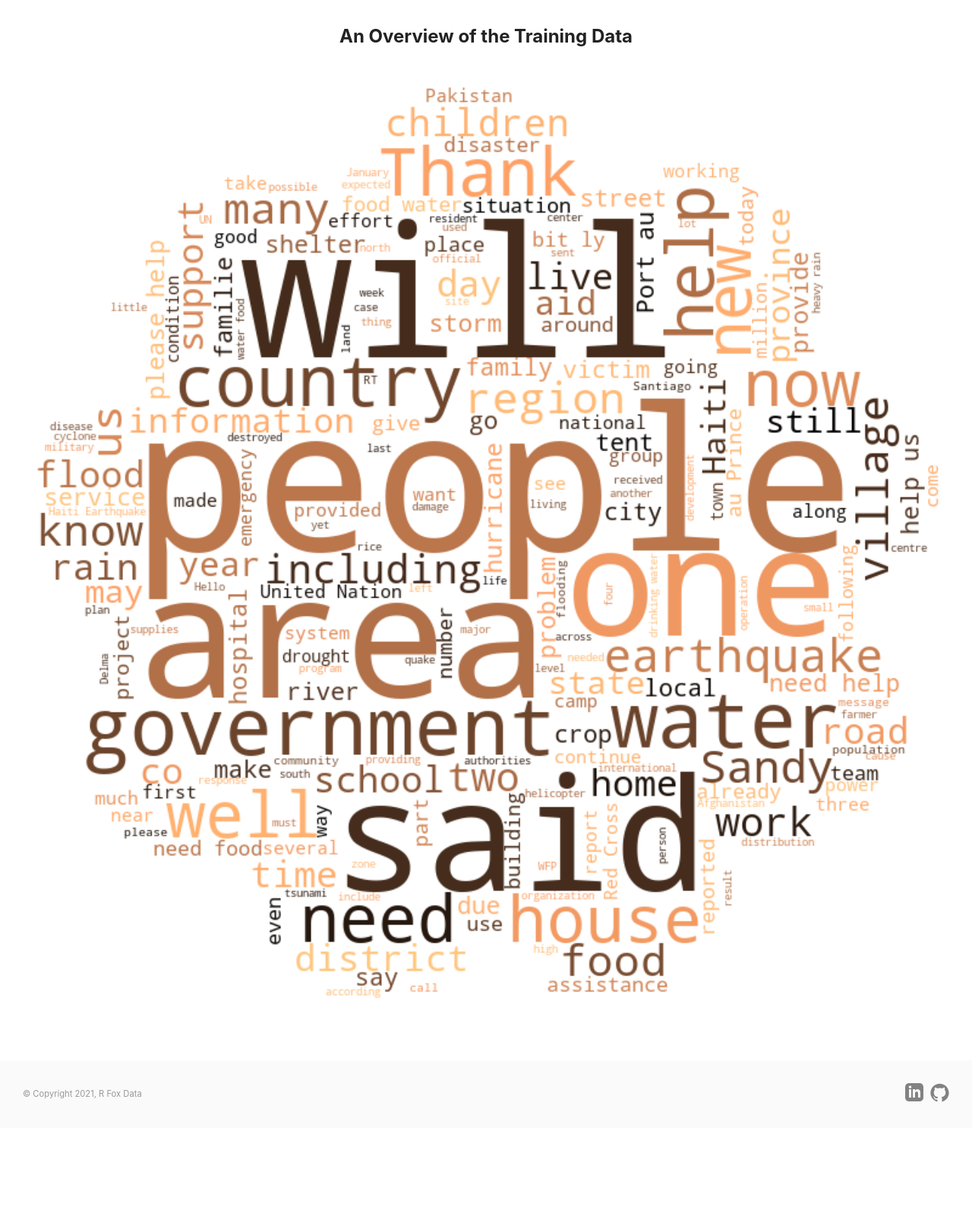
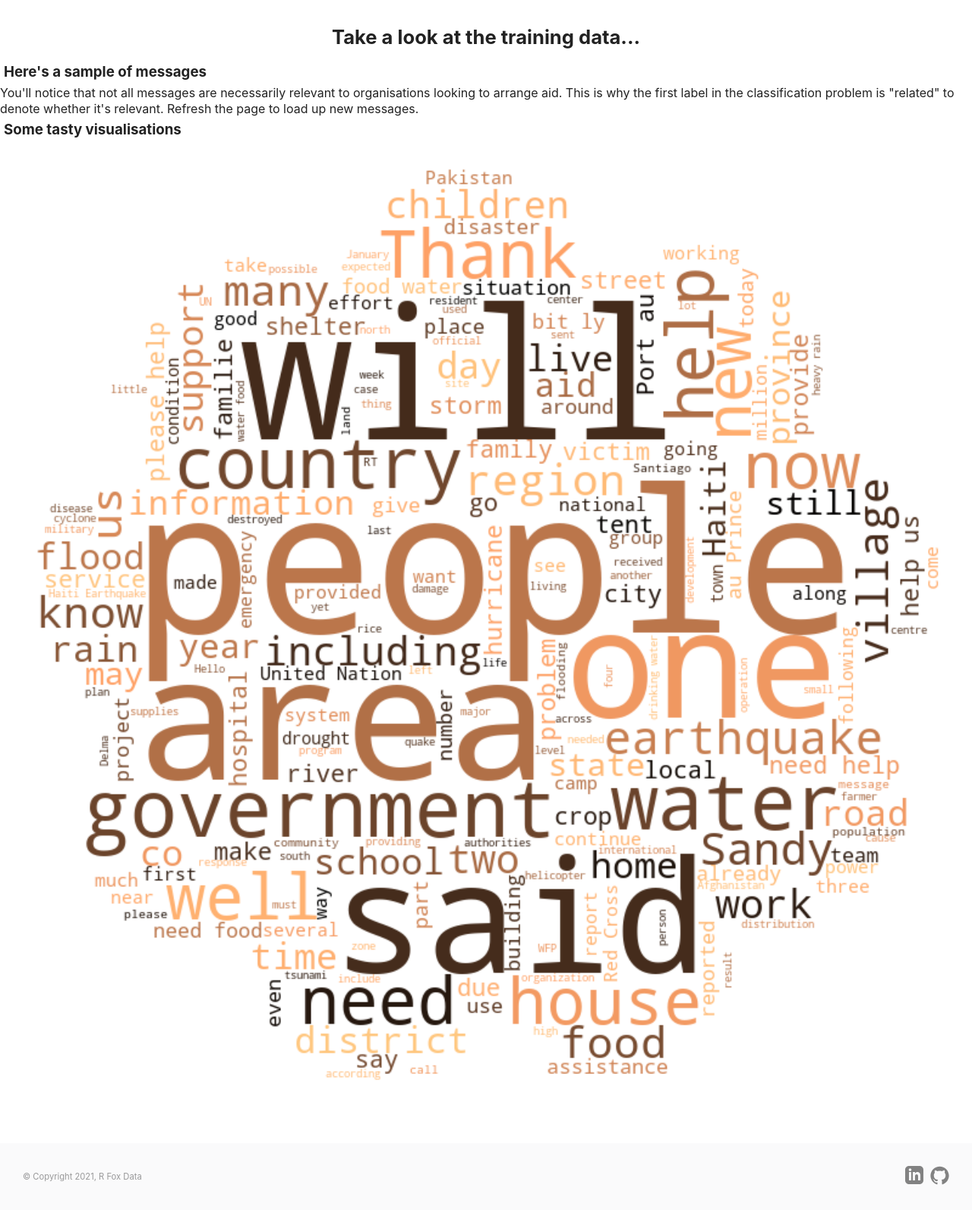
Before and after one commit to rjjfox/disaster-response-classification, a Flask app: template app/templates/master.html in a window 1280 px wide. Shown: the part 560-2153 px from the top of the page at 76% size. Before the commit the page ends 2011 px from the top, so only its background shows below. Run offline with Flask 2, Linux system fonts and the light colour scheme; the template is opened without the code that fills it, so the values that code supplies are empty; parts of the project's set-up code (start-up, migrations or seed data) failed here and were passed over; some libraries are stand-ins or nearby versions.

Commit message:
Provide sample messages to try API
Three sample messages are pulled from the dataset and displayed.
Messages are capped at 250 characters with the original full-length
message stored but not displayed. Future commit will activate buttons
to fire query and display go page.

```diff
--- a/app/run.py
+++ b/app/run.py
@@ -47,12 +47,14 @@ def index():
     ids = ["graph-{}".format(i) for i, _ in enumerate(figures)]
     graphJSON = json.dumps(figures, cls=plotly.utils.PlotlyJSONEncoder)
 
-    # # encode plotly graphs in JSON
-    # ids = ["graph-{}".format(i) for i, _ in enumerate(graphs)]
-    # graphJSON = json.dumps(graphs, cls=plotly.utils.PlotlyJSONEncoder)
+    messages_df = df[["message", "genre"]].copy()
+    messages_df["shortened"] = messages_df.message.str[:250]
+    sample_messages = messages_df.sample(3).values
 
     # render web page with plotly graphs
-    return render_template("master.html", ids=ids, graphJSON=graphJSON)
+    return render_template(
+        "master.html", ids=ids, graphJSON=graphJSON, sample_messages=sample_messages
+    )
 
 
 # web page that handles user query and displays model results
--- a/app/templates/master.html
+++ b/app/templates/master.html
@@ -9,10 +9,10 @@
     <title>Disasters</title>
 
     <!-- css stylesheet -->
-    <link rel="stylesheet" type="text/css" href="{{ url_for('static',filename='styles/main.css') }}" />
     <link rel="stylesheet" type="text/css" href="{{ url_for('static',filename='styles/reset.css') }}" />
     <link rel="stylesheet" type="text/css" href="{{ url_for('static',filename='styles/normalize.css') }}" />
     <link rel="stylesheet" type="text/css" href="{{ url_for('static',filename='styles/typography.css') }}" />
+    <link rel="stylesheet" type="text/css" href="{{ url_for('static',filename='styles/main.css') }}" />
 
     <!-- fontawesome -->
     <link rel="stylesheet" href="https://cdnjs.cloudflare.com/ajax/libs/font-awesome/4.7.0/css/font-awesome.min.css">
@@ -82,16 +82,40 @@
     {% block content %}
     <div class="overview">
         <div class="overview-header">
-            <h2>An Overview of the Training Data</h2>
+            <h1>Take a look at the training data...</h1>
         </div>
 
-        <div class="plots">
-            {% for id in ids %}
-            <div id="{{id}}"></div>
-            {% endfor %}
+        <div class="samples">
+            <h3>Here's a sample of messages</h3>
+            <p>
+                You'll notice that not all messages are necessarily relevant to organisations looking to arrange aid.
+                This is why the first label in the classification problem is "related" to denote whether it's relevant.
+                Refresh the page to load up new messages.
+            </p>
+
+            <div class="sample-slots">
+                {% for sample in sample_messages %}
+                <div>
+                    <p><i>"{{sample[2]}}"</i> (source: {{sample[1]}})</p>
+                    <div>
+                        <button>Classify Message</button>
+                    </div>
+                </div>
+                {% endfor %}
+            </div>
+        </div>
+
+        <div class="plot-section">
+            <h3>Some tasty visualisations</h3>
 
             <div class="wordcloud">
                 <img src="{{ url_for('static',filename='wordcloud.png') }}" alt="message wordcloud">
+            </div>
+
+            <div class="plots">
+                {% for id in ids %}
+                <div id="{{id}}"></div>
+                {% endfor %}
             </div>
         </div>
 
```
